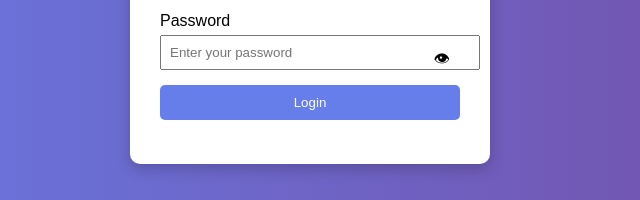
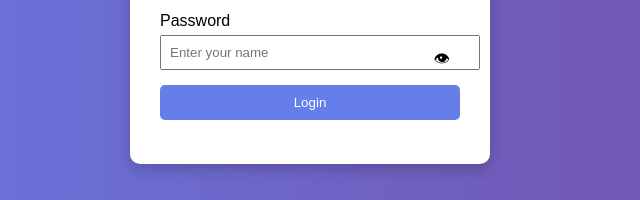
Before and after one commit to sanyogmisal158-coder/new, a plain HTML site: page index.html in a window 1280 px wide. Shown: the part 405-605 px from the top of the page, 330-970 px from the left. Drawn offline with Linux system fonts and the light colour scheme.

Commit message:
pass to name

```diff
--- a/index.html
+++ b/index.html
@@ -18,7 +18,7 @@
 
         <div class="input-group">
             <label>Password</label>
-            <input type="password" id="password" placeholder="Enter your password" required>
+            <input type="password" id="password" placeholder="Enter your name" required>
             <span class="toggle-password" onclick="togglePassword()">👁</span>
         </div>
 
```
